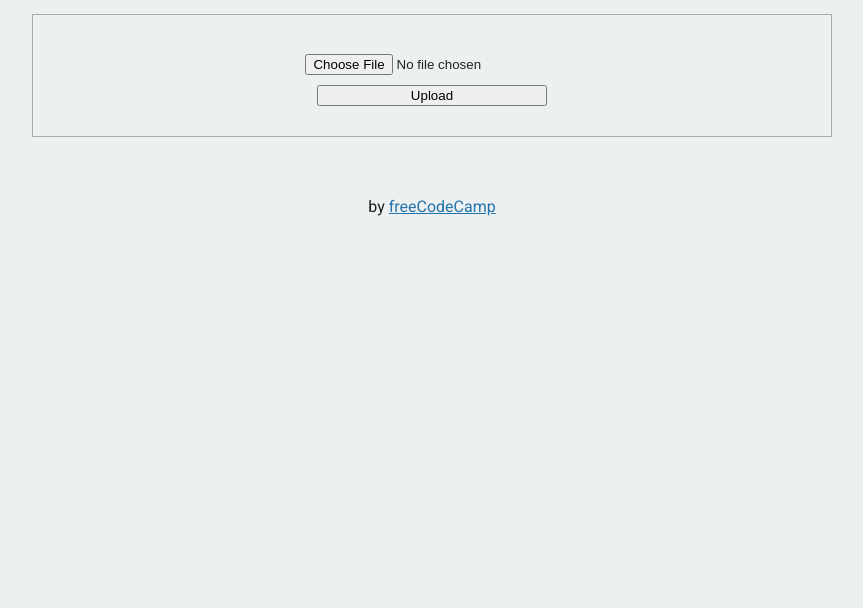
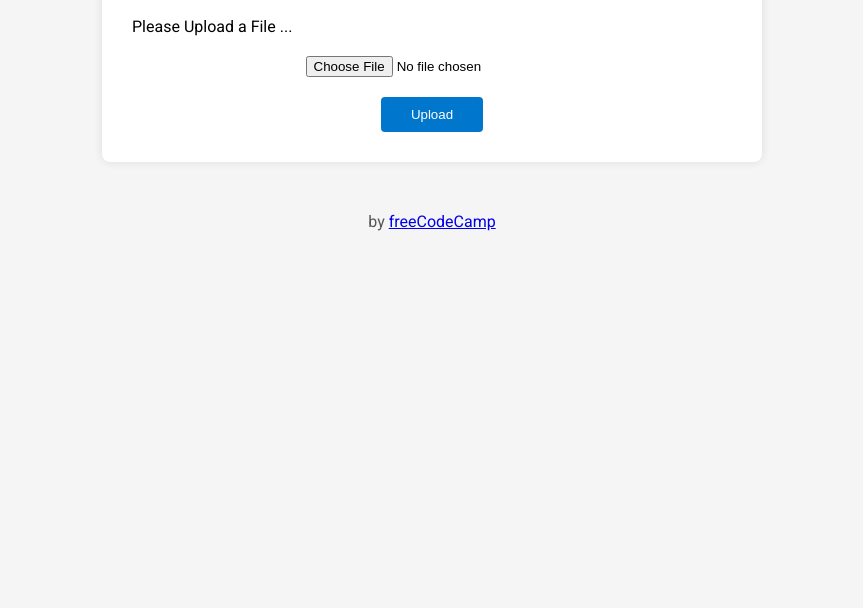
Before and after one commit to rociortega323-alt/file-metadata-microservice, a website: page boilerplate-project-filemetadata-main/views/index.html in a window 1280 px wide. Shown: the part 192-800 px from the top of the page, without its empty margins (208-1071 px from the left). Drawn offline with Linux system fonts and the light colour scheme.

Commit message:
Final version for Render and freeCodeCamp tests

```diff
--- a/boilerplate-project-filemetadata-main/public/style.css
+++ b/boilerplate-project-filemetadata-main/public/style.css
@@ -1,42 +1,45 @@
-/****** Main Styling ******/
-
 body {
   font-family: 'Roboto', sans-serif;
-  font-size: 16px;
-  color: #222;
-  background-color: #ECF0F1;
+  background-color: #f5f5f5;
+  margin: 0;
+  padding: 0;
+}
+
+.container {
+  max-width: 600px;
+  margin: 50px auto;
+  background-color: #fff;
+  padding: 30px;
+  border-radius: 8px;
+  box-shadow: 0 0 10px rgba(0,0,0,0.1);
+}
+
+h1, h2, h3 {
   text-align: center;
 }
 
-.container {
-  padding: 0;
-  margin-top: 40px;
+input[type="file"] {
+  display: block;
+  margin: 20px auto;
+}
+
+input[type="submit"] {
+  display: block;
+  margin: 0 auto;
+  padding: 10px 30px;
+  background-color: #0077cc;
+  color: #fff;
+  border: none;
+  border-radius: 4px;
+  cursor: pointer;
+}
+
+input[type="submit"]:hover {
+  background-color: #005fa3;
 }
 
 .footer {
-  margin-top: 60px;
+  text-align: center;
+  margin-top: 50px;
+  color: #555;
 }
-
-a {
-  color: #2574A9;
-}
-
-input {
-  display: block;
-  position: relative;
-  margin: 10px auto;
-}
-
-input#button {
-  width: 230px;
-}
-
-.view {
-  position:relative;
-  margin: auto;
-  margin-top: 40px;
-  border: 1px  solid  #aaa;
-  padding: 20px;
-  width: 60%;
-  min-width: 400px;
-}
--- a/boilerplate-project-filemetadata-main/views/index.html
+++ b/boilerplate-project-filemetadata-main/views/index.html
@@ -1,5 +1,4 @@
 <!DOCTYPE html>
-
 <html>
 <head>
   <title>File Metadata</title>
@@ -7,28 +6,21 @@
   <link href="https://fonts.googleapis.com/css?family=Roboto" rel="stylesheet" type="text/css">
   <link href="/public/style.css" rel="stylesheet" type="text/css">
 </head>
-
 <body>
   <div class="container">
     <h1>API Project: File Metadata Microservice</h1>
-
     <h2>Usage:</h2>
-        <p>
-          Please Upload a File ...
-        </p>
+    <p>Please Upload a File ...</p>
     <div class="view">
       <h3 id="output"></h3>
       <form enctype="multipart/form-data" method="POST" action="/api/fileanalyse">
-            <input id="inputfield" type="file" name="upfile">
-            <input id="button" type="submit" value="Upload">
+        <input type="file" name="upfile">
+        <input type="submit" value="Upload">
       </form>
     </div>
   </div>
   <div class="footer">
-        <p>
-          by
-          <a href="http://www.freecodecamp.com">freeCodeCamp</a>
-        </p>
+    <p>by <a href="http://www.freecodecamp.com">freeCodeCamp</a></p>
   </div>
 </body>
 </html>
```
Also changed, not shown: boilerplate-project-filemetadata-main/index.js (+5 -10 lines). Lines whose indentation alone changed are shown as unchanged.
